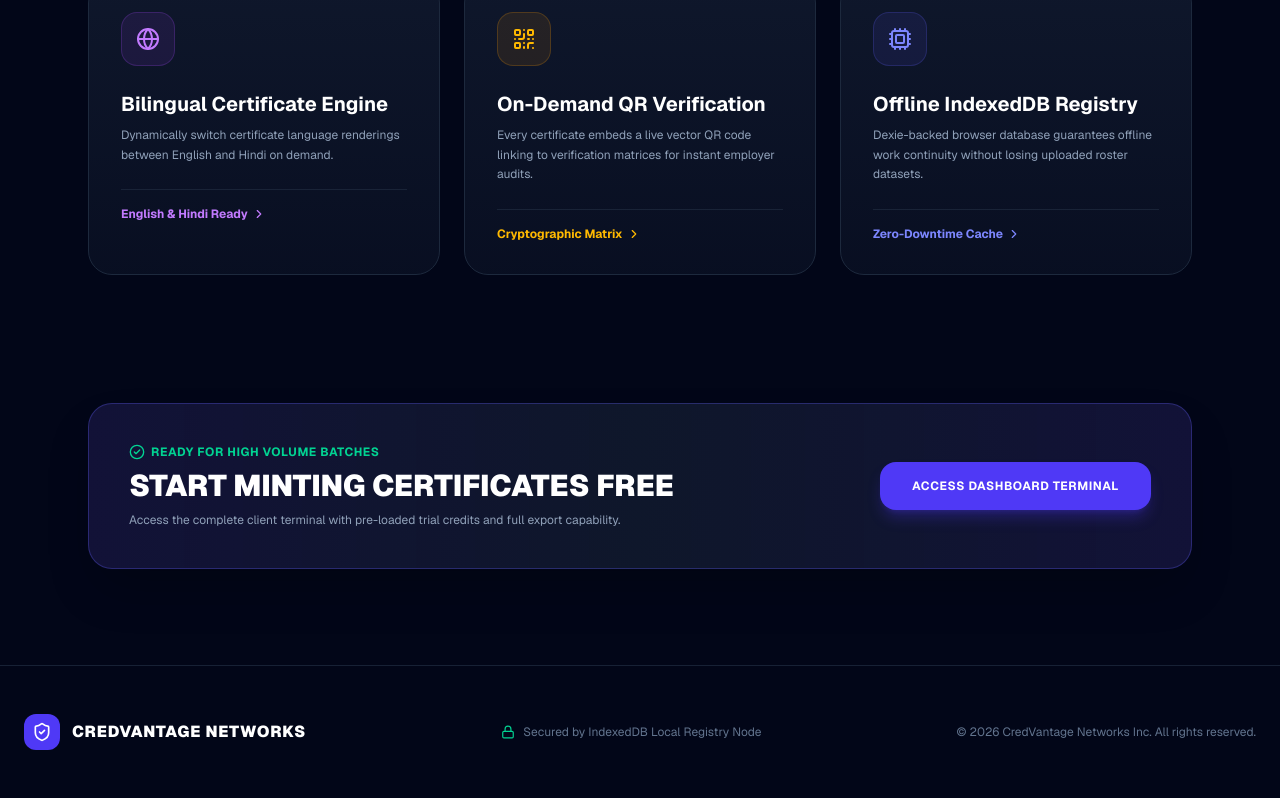
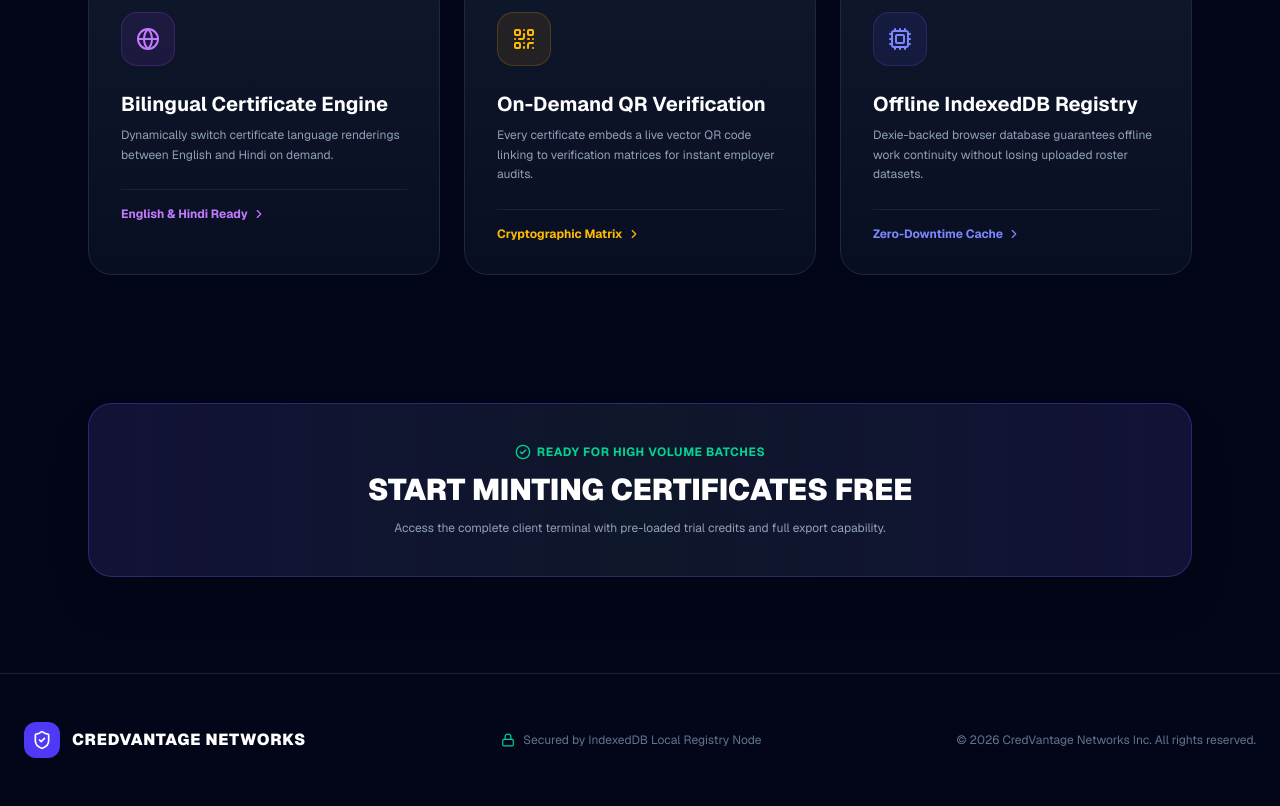
Before and after one commit to Atul18341/Certificate_portal, a Next.js app: page / in a window 1280 px wide. Shown: the part 1508-2314 px from the top of the page. Built offline with nearby package versions, Linux system fonts and the light colour scheme.

Commit message:
updated code

```diff
--- a/app/dashboard/page.tsx
+++ b/app/dashboard/page.tsx
@@ -492,7 +492,7 @@ export default function DashboardPage() {
 
   return (
     <div className="w-full min-h-screen bg-slate-950 flex flex-col justify-center items-center font-sans relative text-slate-800 antialiased overflow-x-hidden pb-12">
-      <Script src="https://checkout.razorpay.com/v1/checkout.js" strategy="beforeInteractive" />
+
 
       {isProcessing && progressStatus && (
         <div className="fixed bottom-6 right-6 bg-slate-900 border border-indigo-500/30 text-white p-4 rounded-xl shadow-2xl flex items-center gap-3 z-50 animate-bounce">
--- a/app/layout.tsx
+++ b/app/layout.tsx
@@ -1,6 +1,7 @@
 import type { Metadata, Viewport } from "next";
 import { Geist, Geist_Mono } from "next/font/google";
 import "./globals.css";
+
 
 const geistSans = Geist({
   variable: "--font-geist-sans",
@@ -28,6 +29,7 @@ export const metadata: Metadata = {
   },
 };
 
+
 // 🎨 Browser Header & PWA Theme Color
 export const viewport: Viewport = {
   themeColor: "#0f172a",
--- a/app/page.tsx
+++ b/app/page.tsx
@@ -217,9 +217,8 @@ export default function LandingPage() {
 
       {/* 🔒 Security & Trust Banner */}
 <section id="security" className="w-full max-w-6xl mx-auto px-6 py-12">
-        <div className="p-10 bg-gradient-to-r from-indigo-950/60 via-slate-900 to-indigo-950/60 border border-indigo-500/30 rounded-3xl flex flex-col md:flex-row justify-between items-center gap-8 shadow-2xl">
-          <div className="space-y-2 text-center md:text-left">
-            <span className="text-xs font-bold text-emerald-400 uppercase tracking-wider flex items-center gap-1.5 justify-center md:justify-start">
+  <div className="p-10 bg-gradient-to-r from-indigo-950/60 via-slate-900 to-indigo-950/60 border border-indigo-500/30 rounded-3xl flex flex-col items-center text-center gap-3 shadow-2xl">
+    <span className="text-xs font-bold text-emerald-400 uppercase tracking-wider flex items-center gap-1.5 justify-center">
       <CheckCircle2 className="w-4 h-4" /> Ready for High Volume Batches
     </span>
     <h3 className="text-2xl md:text-3xl font-black text-white uppercase">
@@ -229,15 +228,7 @@ export default function LandingPage() {
       Access the complete client terminal with pre-loaded trial credits and full export capability.
     </p>
   </div>
-          <Link
-            href="/dashboard"
-            className="px-8 py-4 bg-indigo-600 hover:bg-indigo-500 text-white font-bold text-xs uppercase tracking-wider rounded-2xl shadow-lg shadow-indigo-600/30 transition active:scale-95 whitespace-nowrap"
-          >
-            Access Dashboard Terminal
-          </Link>
-        </div>
 </section>
-
       {/* 🔒 Footer */}
       <footer className="w-full border-t border-slate-800/80 bg-slate-950 mt-12">
         <div className="max-w-7xl mx-auto px-6 py-12 flex flex-col md:flex-row justify-between items-center gap-6">
```
Lines whose indentation alone changed are shown as unchanged.
